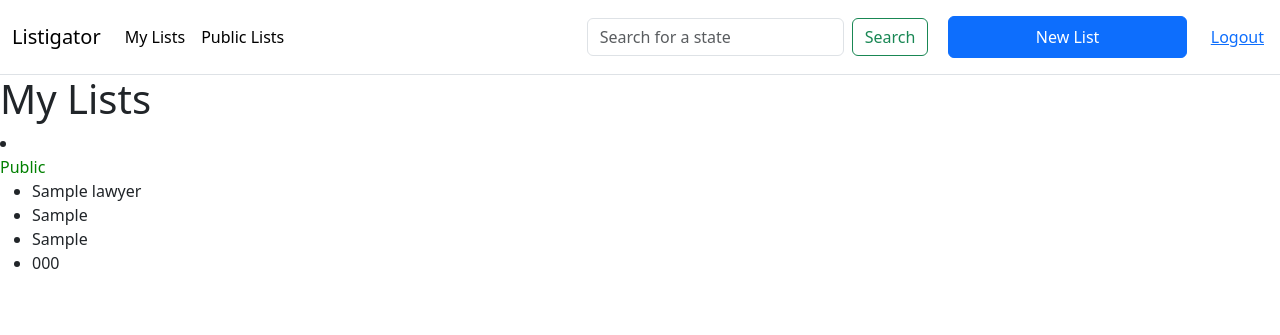
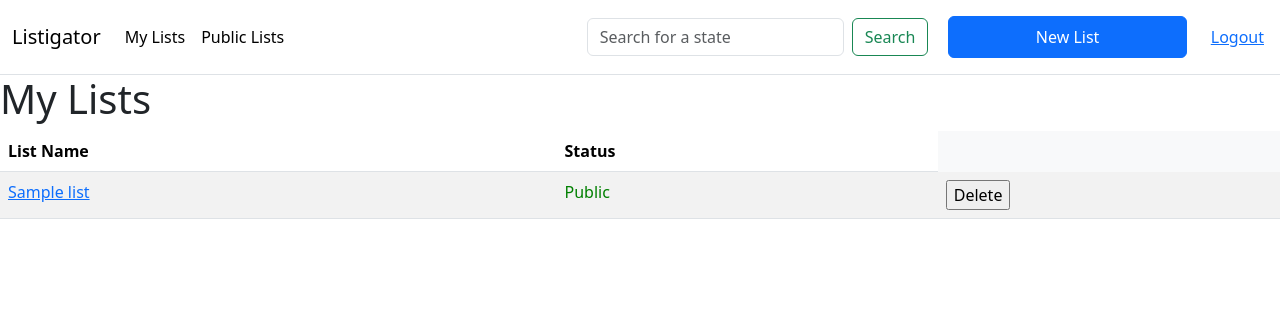
Before and after one commit to apalmm/listigator, a Flask app: page /mylists in a window 1280 px wide. Shown: the top 335 px of the page. Run offline with Flask 3, Linux system fonts and the light colour scheme; the visitor is signed in with stand-in values (Sample User, id 1); tables that the repository leaves empty hold one stand-in row (values such as "Sample post"); parts of the project's set-up code (start-up, migrations or seed data) failed here and were passed over.

Commit message:
fixed public and private pages

```diff
--- a/listigator/app.py
+++ b/listigator/app.py
@@ -63,11 +63,11 @@ def create():
 
             list.lawyers.append(lawyer)
 
-        print("Made it to the db.session.add(list) line")
+
         db.session.add(list)
-        print("Made it to the db.session.commit() line")
+
         db.session.commit()
-        print("Made it PAST the db.session.commit() line")
+
 
         return data
     else:
@@ -84,5 +84,25 @@ def mylists():
 @main.route('/publiclists')
 @login_required
 def publiclists():
-    public_lists = List.query.filter_by(public=True).all()
+    public_lists = List.query.filter_by(public=True).join(User, List.user_id == User.id).all()
     return render_template('main/publiclists.html', lists=public_lists)
+
+@main.route('/delete/<int:list_id>')
+@login_required
+def delete(list_id):
+    list_to_delete = List.query.get_or_404(list_id)
+    try:
+        db.session.delete(list_to_delete)
+        db.session.commit()
+        return redirect('/mylists')
+    except:
+        return "There was a problem deleting this list"
+
+@main.route('/list/<int:list_id>')
+@login_required
+def list(list_id):
+    list_to_show = List.query.get(list_id)
+    lawyers = list_to_show.lawyers
+    title = list_to_show.title
+    print(title)
+    return render_template('main/list.html', lawyers = lawyers, title=title)
--- a/listigator/static/js/script.js
+++ b/listigator/static/js/script.js
@@ -120,6 +120,7 @@ function updateResults()
     });
 }
 
+
 function setup()
 {
     updateInput();
--- a/listigator/templates/main/mylists.html
+++ b/listigator/templates/main/mylists.html
@@ -3,26 +3,39 @@
 
 {% block main %}
 <h1>My Lists</h1>
+
 {% if lists %}
-    <u1>
+<table class='table ph-3 bg-light table-striped'>
+    <thead>
+        <tr>
+            <th scope="col">List Name</th>
+            <th scope="col">Status</th>
+        </tr>
+    </thead>
+    <tbody>
         {% for list in lists %}
-            <li>{{ list.name }}</li>
-            {% if list.public %}
-                <span style="color: green">Public</span>
-            {% else %}
-                <span style="color: red">Private</span>
-            {% endif %}
-            <ul>
-                {% for lawyer in list.lawyers %}
-                    <li>{{ lawyer.name }}</li>
-                    <li>{{ lawyer.city }}</li>
-                    <li>{{ lawyer.field }}</li>
-                    <li>{{ lawyer.phone }}</li>
-                {% endfor %}
-            </ul>
+            <tr class='p-3'>
+                <td class='name'><a href="/list/{{ list.id }}">{{ list.title }}</a></td>
+                {% if list.public %}
+                <td style="color: green">Public</td>
+                {% else %}
+                <td style="color: red">Private</td>
+                {% endif %}
+                <td class='pr-3' style="max-width: 60px">
+                    <form method="GET" action="/delete/{{ list.id }}">
+                        <input type="submit" value="Delete">
+                    </form>
+                </td>
+            </tr>
+
+            <tr class='p-3'>
+
+            </tr>
         {% endfor %}
-    </u1>
+    </tbody>
+</table>
 {% else %}
     <p>You have no lists yet.</p>
 {% endif %}
+
 {% endblock %}
--- a/listigator/templates/main/results.html
+++ b/listigator/templates/main/results.html
@@ -16,7 +16,7 @@
         <td class='city'>{{lawyer['City']}}</td>
         <td class='field'>{{lawyer['Field']}}</td>
         <td class='phone'>{{lawyer['Phone']}}</td>
-        <td class='license-no'>{{lawyer['LicenseNumber']}}</td>
+        <td class='license-no'>{{lawyer['License']}}</td>
         <td class='pr-3' style="max-width: 60px">
           <button type='button' class='lawyer-add-button btn btn-outline-primary mr-4'>Add</button>
         </td>
```
Also changed, not shown: listigator/templates/main/publiclists.html (+14 -11 lines).
